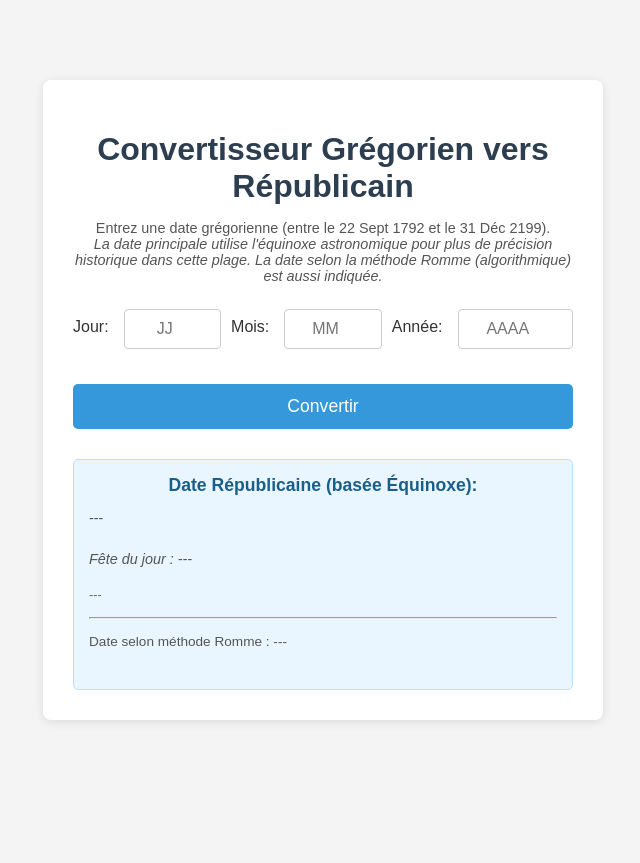
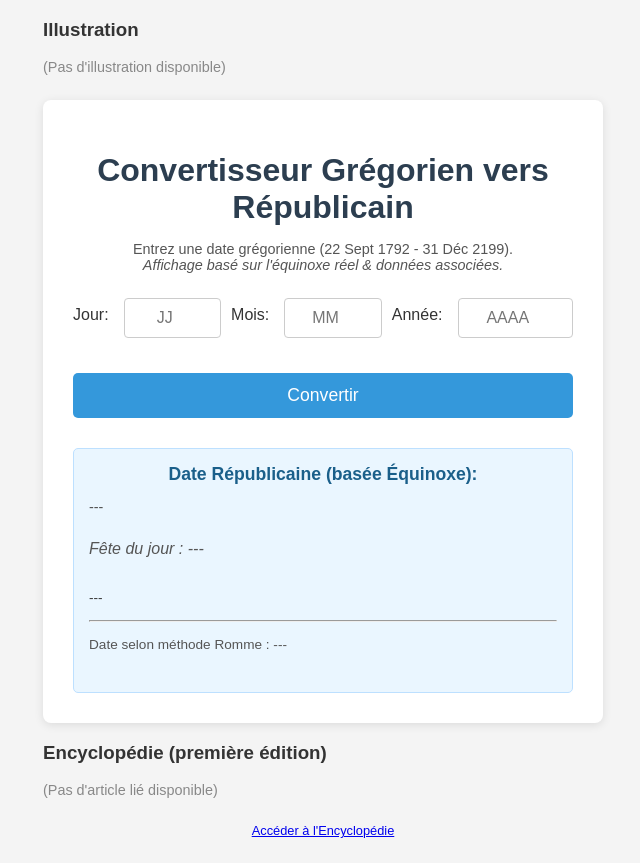
Before and after one commit to vzvenigorosky/convertisseur-republicain, a plain HTML site: page index.html in a window 1280 px wide. Shown: the whole page, without its empty margins (317-957 px from the left). Before the commit the page ends 800 px from the top, so only its background shows below. Drawn offline with Linux system fonts and the light colour scheme.

Commit message:
Update index.html

```diff
--- a/index.html
+++ b/index.html
@@ -3,15 +3,28 @@
 <head>
     <meta charset="UTF-8">
     <meta name="viewport" content="width=device-width, initial-scale=1.0">
-    <title>Convertisseur Calendrier Républicain (Double Méthode)</title>
+    <title>Calendrier Républicain Enrichi</title>
     <link rel="stylesheet" href="style.css">
 </head>
 <body>
+    <div class="main-grid-container">
+
+        <div class="left-column">
+            <h3>Illustration</h3>
+            <div id="image-container">
+                <a id="fete-wiki-link" href="#" target="_blank" rel="noopener noreferrer" style="display: none;">
+                    <img id="fete-image" src="" alt="Illustration Fête du Jour" style="display: none; max-width: 100%; height: auto; border: 1px solid #ccc;">
+                </a>
+                <p id="image-placeholder" style="display: block; color: #888;">(Pas d'illustration disponible)</p>
+            </div>
+        </div>
+
+        <div class="center-column">
             <div class="converter-container">
                 <h1>Convertisseur Grégorien vers Républicain</h1>
                 <p>
-            Entrez une date grégorienne (entre le 22 Sept 1792 et le 31 Déc 2199).
-            <br><em>La date principale utilise l'équinoxe astronomique pour plus de précision historique dans cette plage. La date selon la méthode Romme (algorithmique) est aussi indiquée.</em>
+                    Entrez une date grégorienne (22 Sept 1792 - 31 Déc 2199).
+                    <br><em>Affichage basé sur l'équinoxe réel & données associées.</em>
                 </p>
 
                 <div class="input-group">
@@ -31,9 +44,11 @@
                     <h2>Date Républicaine (basée Équinoxe):</h2>
                     <p id="republican-date-equinox">---</p>
 
-            <p id="fete-du-jour" style="font-style: italic; font-size: 0.9em;">Fête du jour : --- <span id="fete-latin" style="color: #777; margin-left: 5px;"></span></p>
-
-            <p id="fete-description" style="font-size: 0.8em; color: #666; margin-top: -5px; margin-bottom: 15px;">---</p>
+                    <p id="fete-name" style="font-style: italic; font-size: 1em; margin-bottom: 2px;">Fête du jour : ---</p>
+                    <p id="fete-latin-author" style="font-size: 0.9em; color: #666; margin-top: 0px; margin-bottom: 5px;">
+                        <i id="fete-latin"></i> <span id="fete-author" style="margin-left: 5px;"></span>
+                    </p>
+                    <p id="fete-description" style="font-size: 0.85em; color: #333; margin-bottom: 15px;">---</p>
 
                     <hr style="margin: 15px 0;">
                     <p id="romme-date-info" style="font-size: 0.85em; color: #555;">Date selon méthode Romme : ---</p>
@@ -41,7 +56,19 @@
 
                 <div id="error-area" class="error-message" style="display: none;"></div>
             </div>
+        </div>
 
-    <script src="script.js"></script>
+        <div class="right-column">
+            <h3>Encyclopédie (première édition)</h3>
+            <div id="encyclopedia-container">
+                <iframe id="encyclopedia-frame" src="about:blank" width="100%" height="400px" style="border: 1px solid #ccc; display: none;"></iframe>
+                <p id="encyclopedia-placeholder" style="display: block; color: #888;">(Pas d'article lié disponible)</p>
+                 <p style="font-size: 0.8em; text-align: center; margin-top: 10px;">
+                    <a href="https://fr.m.wikisource.org/wiki/L%E2%80%99Encyclop%C3%A9die/1re_%C3%A9dition" target="_blank">Accéder à l'Encyclopédie</a>
+                </p>
+            </div>
+        </div>
+
+    </div> <script src="script.js"></script>
 </body>
 </html>
```
Lines whose indentation alone changed are shown as unchanged.
